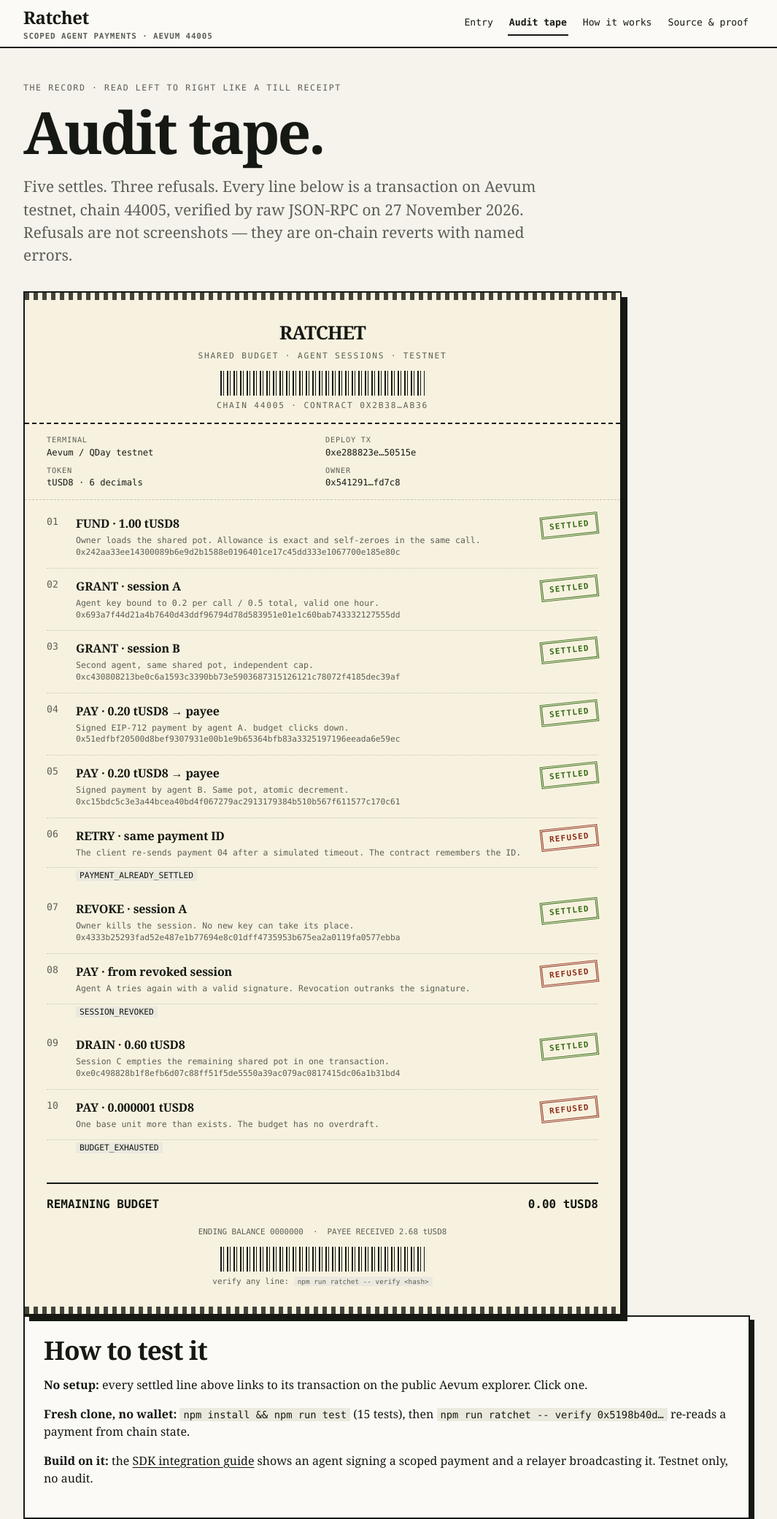
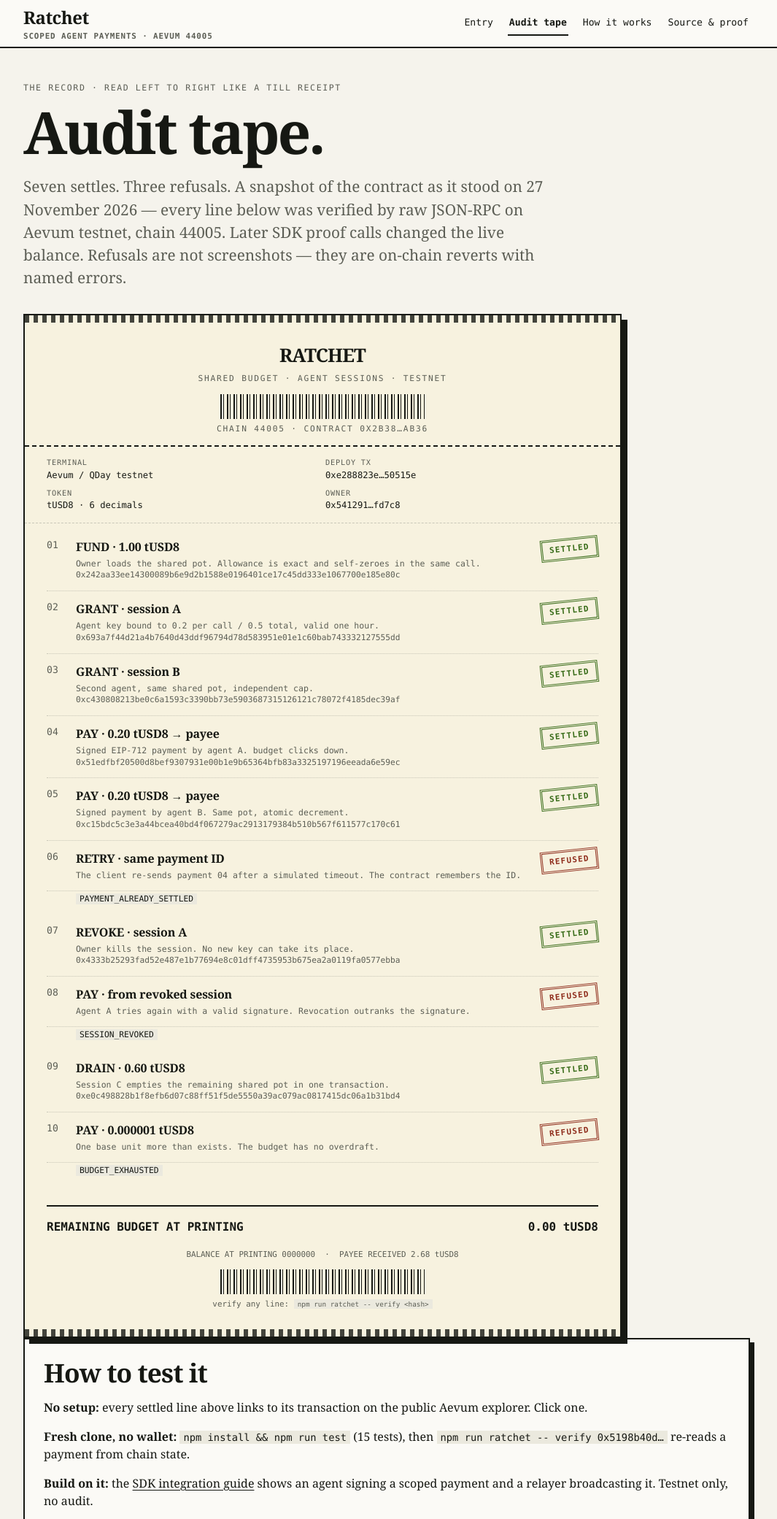
Before and after one commit to Tajudeeen/ratchet, a website: page audit-tape.html in a window 1280 px wide. Shown: the top 2081 px of the page at 73% size, without its empty margins (110-1175 px from the left). Drawn offline with Linux system fonts and the light colour scheme.

Commit message:
Fix judge-facing inconsistencies: stamp count, historical balance, CLI command

```diff
--- a/audit-tape.html
+++ b/audit-tape.html
@@ -10,7 +10,7 @@
 <main class="wrap" style="padding-top:46px">
   <p class="eyebrow">The record · read left to right like a till receipt</p>
   <h1>Audit tape.</h1>
-  <p class="lede">Five settles. Three refusals. Every line below is a transaction on Aevum testnet, chain 44005, verified by raw JSON-RPC on 27 November 2026. Refusals are not screenshots — they are on-chain reverts with named errors.</p>
+  <p class="lede">Seven settles. Three refusals. A snapshot of the contract as it stood on 27 November 2026 — every line below was verified by raw JSON-RPC on Aevum testnet, chain 44005. Later SDK proof calls changed the live balance. Refusals are not screenshots — they are on-chain reverts with named errors.</p>
 
   <div class="receipt" style="margin:34px 0 0">
     <div class="receipt-head">
@@ -51,8 +51,8 @@
       <div class="line" style="padding-top:0;border:0"><div class="n"></div><div class="what"><code>BUDGET_EXHAUSTED</code></div><div></div></div>
 
     </div>
-    <div class="receipt-total"><span>REMAINING BUDGET</span><span>0.00 tUSD8</span></div>
-    <div class="receipt-foot">ENDING BALANCE 0000000 &nbsp;·&nbsp; PAYEE RECEIVED 2.68 tUSD8<br><div class="barcode"></div>verify any line: <code>npm run ratchet -- verify &lt;hash&gt;</code></div>
+    <div class="receipt-total"><span>REMAINING BUDGET AT PRINTING</span><span>0.00 tUSD8</span></div>
+    <div class="receipt-foot">BALANCE AT PRINTING 0000000 &nbsp;·&nbsp; PAYEE RECEIVED 2.68 tUSD8<br><div class="barcode"></div>verify any line: <code>npm run ratchet -- verify &lt;hash&gt;</code></div>
   </div>
 
   <div class="panel">
```
Also changed, not shown: how-it-works.html (+1 -1 lines), proof.html (+1 -1 lines), README.md.
